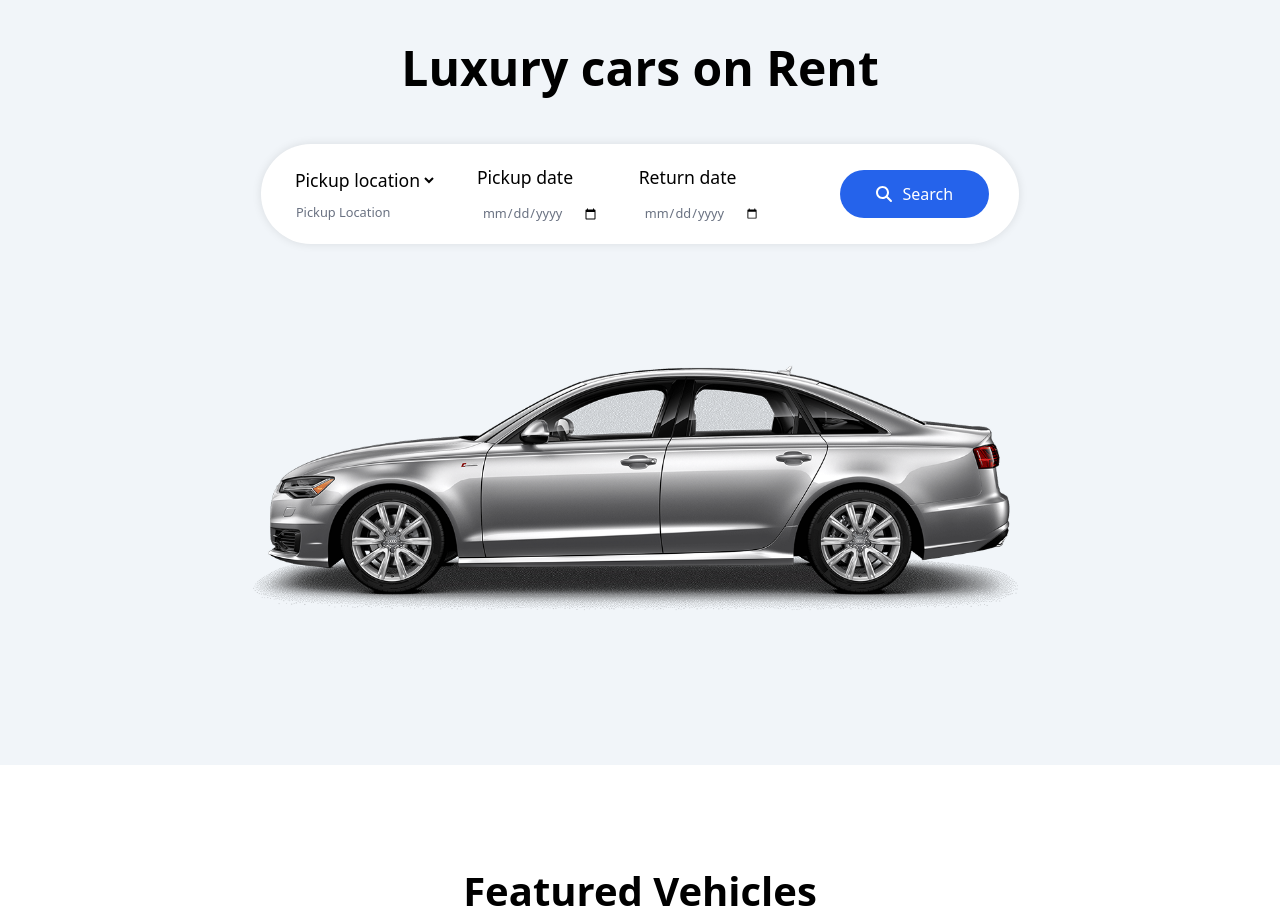
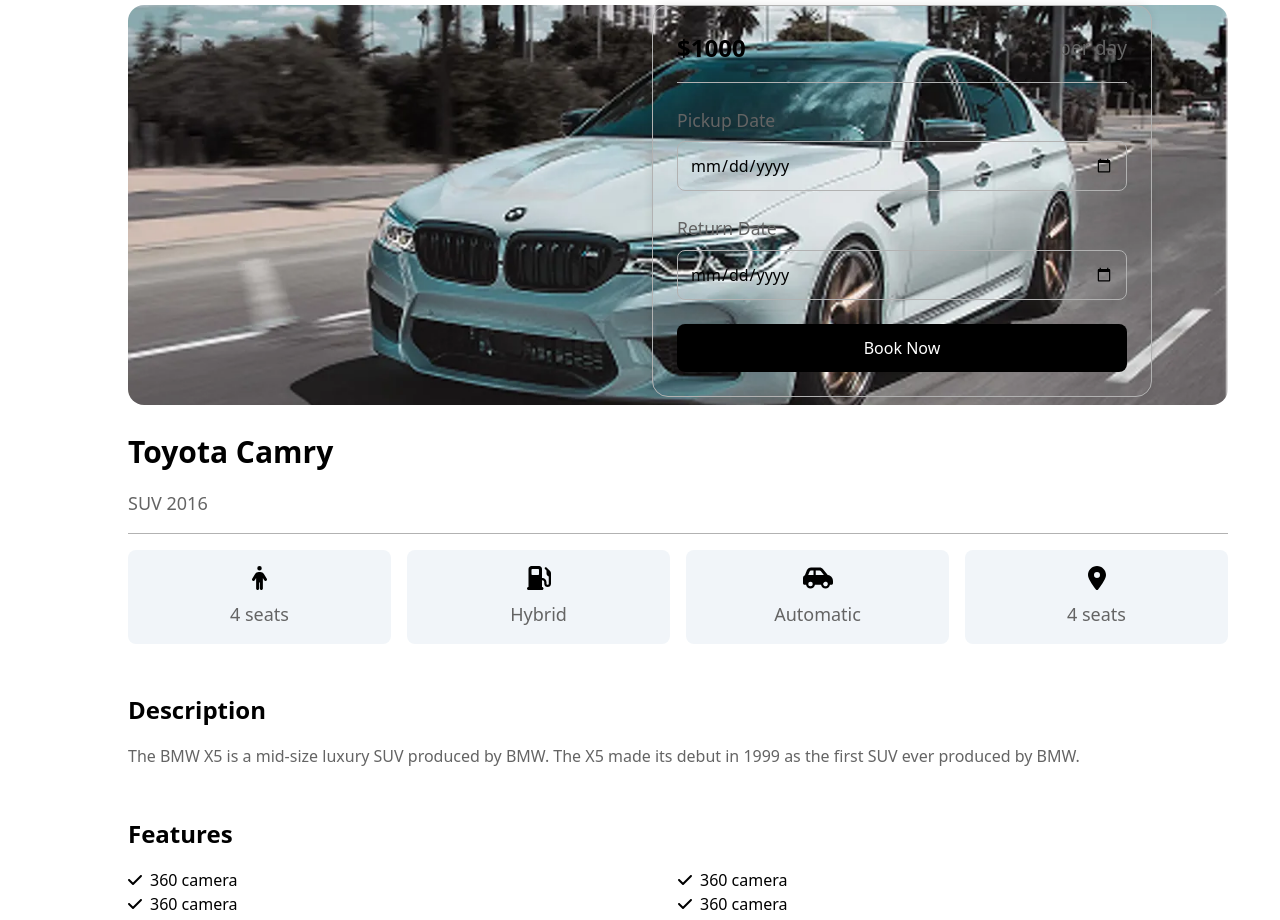
Before and after one commit to asiman2344/car-renting, a React (Vite) app in the folder carrent/: page /car-details in a window 1280 px wide. Shown: the part 440-1360 px from the top of the page. Built offline with nearby package versions, Linux system fonts and the light colour scheme.

Commit message:
routes added

```diff
--- /dev/null
+++ b/carrent/components/carDetails.css
@@ -0,0 +1,168 @@
+.car-details-head {
+    margin-top: 64px;
+    padding: 0 128px;
+}
+
+.car-details-container .car-details-link {
+    margin-bottom: 24px;
+    display: block;
+    color: #646464;
+}
+
+.car-details-container .car-details-link svg {
+    margin-right: 8px;
+}
+
+.car-details-wrapper{
+    display: flex;
+    justify-content: space-between;
+    align-items: flex-start;
+}
+
+.car-details-image{
+    width: 1100px;
+    height: 400px;
+    border-radius: 16px;
+    overflow: hidden;
+    margin-bottom: 24px;
+}
+
+.car-details-image img {
+    width: 100%;
+    height: 100%;
+    object-fit: cover;
+}
+
+.car-details-info-title{
+    border-bottom: 1px solid #b2b2b2;
+    padding-bottom: 16px;
+    margin-bottom: 16px;
+}
+
+.car-details-info h1{
+    font-size: 30px;
+    font-weight: 700;
+    margin-bottom: 16px;
+}
+
+.car-details-info p{
+    font-size: 18px;
+    font-weight: 400;
+    color: #646464;
+}
+
+.car-details-info-description-wrapper{
+    display: grid;
+    grid-template-columns: repeat(4, 1fr);
+    gap: 16px;
+}
+
+.car-details-info-description-item{
+    background-color: #f1f5f9;
+    padding: 16px;
+    border-radius: 8px;
+    text-align: center;
+}
+
+.car-details-info-description-item svg{
+    font-size: 24px;
+    color: #000;
+    margin-bottom: 8px;
+}
+
+.car-details-info-description-text{
+    margin: 48px 0;
+}
+
+.car-details-info-description-text h2{
+    font-size: 1.5rem;
+    font-weight: 700;
+    margin-bottom: 16px;
+}
+
+.car-details-info-description-text p{
+    font-size: 1rem;
+    font-weight: 400;
+    color: #646464;
+}
+
+.car-details-info-features h2{
+    font-size: 1.5rem;
+    font-weight: 700;
+    margin-bottom: 16px;
+}
+
+.car-details-info-features ul{
+    display: grid;
+    grid-template-columns: repeat(2, 1fr);
+}
+
+.car-details-info-features ul li svg{
+    margin-right: 8px;
+}
+
+.car-details-info-right{
+    padding: 24px;
+    width: 500px;
+    border: 1px solid #b2b2b2;
+    border-radius: 16px;
+    box-shadow: 0 0 10px 0 rgba(0, 0, 0, 0.1);
+    position: fixed;
+    right: 128px;
+    /* top: 128px; */
+}
+
+.car-details-price-item{
+    display: flex;
+    justify-content: space-between;
+    align-items: center;
+    margin-bottom: 24px;
+    padding-bottom: 16px;
+    border-bottom: 1px solid #b2b2b2;
+}
+
+.car-details-price-item p{
+    font-size: 1.5rem;
+    font-weight: 700;
+    color: #000;
+}
+
+.car-details-price-item span{
+    font-size: 1.2rem;
+    font-weight: 400;
+    color: #646464;
+}
+
+.car-details-date{
+    margin-bottom: 24px;
+}
+
+
+.car-details-date .car-details-date-title{
+    margin-bottom: 8px;
+}
+
+.car-details-date .car-details-date-title p{
+    font-size: 1.1rem;
+    font-weight: 500;
+    color: #646464;
+}
+
+.car-details-date input{
+    width: 100%;
+    border: 1px solid #b2b2b2;
+    padding: 12px;
+    border-radius: 8px;
+}
+
+.car-details-button{
+    margin-top: 24px;
+}
+
+.car-details-button button{
+    width: 100%;
+    padding: 12px;
+    border-radius: 8px;
+    background-color: #000;
+    color: #fff;
+}
--- /dev/null
+++ b/carrent/components/carDetails.jsx
@@ -0,0 +1,88 @@
+import React from 'react'
+import { Link } from 'react-router-dom'
+import { FontAwesomeIcon } from '@fortawesome/react-fontawesome'
+import { faArrowLeft, faPerson, faGasPump, faCarSide, faLocationDot, faCheck } from '@fortawesome/free-solid-svg-icons'
+import Car from '../assets/carImage.webp'
+import './carDetails.css'
+
+function carDetails() {
+    return (
+        <div className='car-details-head'>
+            <div className='car-details-container'>
+                <Link className='car-details-link' to="/"><FontAwesomeIcon icon={faArrowLeft} />Back to Home</Link>
+                <div className='car-details-wrapper'>
+                    <div className='car-details-content'>
+                        <div className='car-details-image'>
+                            <img src={Car} alt="car" />
+                        </div>
+                        <div className='car-details-info'>
+                            <div className='car-details-info-title'>
+                                <h1>Toyota Camry</h1>
+                                <p>SUV 2016</p>
+                            </div>
+                            <div className='car-details-info-description'>
+                                <div className='car-details-info-description-wrapper'>
+                                    <div className='car-details-info-description-item'>
+                                        <FontAwesomeIcon icon={faPerson} />
+                                        <p>4 seats</p>
+                                    </div>
+                                    <div className='car-details-info-description-item'>
+                                        <FontAwesomeIcon icon={faGasPump} />
+                                        <p>Hybrid</p>
+                                    </div>
+                                    <div className='car-details-info-description-item'>
+                                        <FontAwesomeIcon icon={faCarSide} />
+                                        <p>Automatic</p>
+                                    </div>
+                                    <div className='car-details-info-description-item'>
+                                        <FontAwesomeIcon icon={faLocationDot} />
+                                        <p>4 seats</p>
+                                    </div>
+                                </div>
+                                <div className='car-details-info-description-text'>
+                                    <h2>Description</h2>
+                                    <p>The BMW X5 is a mid-size luxury SUV produced by BMW. The X5 made its debut in 1999 as the first SUV ever produced by BMW.</p>
+                                </div>
+                                <div className='car-details-info-features'>
+                                    <h2>Features</h2>
+                                    <ul>
+                                        <li><FontAwesomeIcon icon={faCheck} />360 camera</li>
+                                        <li><FontAwesomeIcon icon={faCheck} />360 camera</li>
+                                        <li><FontAwesomeIcon icon={faCheck} />360 camera</li>
+                                        <li><FontAwesomeIcon icon={faCheck} />360 camera</li>
+                                        <li><FontAwesomeIcon icon={faCheck} />360 camera</li>
+                                    </ul>
+                                </div>
+                            </div>
+                        </div>
+                    </div>
+                    <div className='car-details-info-right'>
+                        <div className='car-details-price'>
+                            <div className='car-details-price-item'>
+                                <p>$1000</p>
+                                <span>per day</span>
+                            </div>
+                            <div className='car-details-date'>
+                                <div className='car-details-date-title'>
+                                    <p>Pickup Date</p>
+                                </div>
+                                <input type="date" />
+                            </div>
+                            <div className='car-details-date'>
+                                <div className='car-details-date-title'>
+                                    <p>Return Date</p>
+                                </div>
+                                <input type="date" />
+                            </div>
+                            <div className='car-details-button'>
+                                <button>Book Now</button>
+                            </div>
+                        </div>
+                    </div>
+                </div>
+            </div>
+        </div>
+    )
+}
+
+export default carDetails
--- a/carrent/components/card.jsx
+++ b/carrent/components/card.jsx
@@ -2,10 +2,12 @@
 import { FontAwesomeIcon } from '@fortawesome/react-fontawesome'
 import { faPerson, faGasPump, faCarSide, faLocationDot } from '@fortawesome/free-solid-svg-icons'
 import Car from '../assets/carImage.webp'
+import { useNavigate } from 'react-router-dom'
 
 function card() {
+    const navigate = useNavigate()
     return (
-        <div className="card">
+        <div onClick={() => navigate('/car-details')} className="card">
             <div className="card-image">
                 <img src={Car} alt="car" />
             </div>
--- /dev/null
+++ b/carrent/components/carsList.jsx
@@ -0,0 +1,11 @@
+import React from 'react'
+
+function carsList() {
+  return (
+    <div>
+      <h1>Cars List</h1>
+    </div>
+  )
+}
+
+export default carsList
--- a/carrent/components/header.jsx
+++ b/carrent/components/header.jsx
@@ -20,8 +20,8 @@
           <img src={Logo} alt="logo" />
         </div>
         <div className='right-side'>
-          <Link className='nav-link'>Home</Link>
-          <Link className='nav-link'>Cars</Link>
+          <Link to="/" className='nav-link'>Home</Link>
+          <Link to="/cars" className='nav-link'>Cars</Link>
           <Link className='nav-link'>My Bookings</Link>
           <div className='search-bar'><input type="text" placeholder='Search' /><FontAwesomeIcon icon={faMagnifyingGlass} /></div>
           <Link className='nav-link'>List Cars</Link>
--- /dev/null
+++ b/carrent/routes/router.jsx
@@ -0,0 +1,28 @@
+import { createBrowserRouter } from "react-router-dom";
+import CarsList from '../components/carsList'
+import App from '../src/App'
+import CarDetails from '../components/carDetails'
+import Home from '../src/Home'
+
+const router = createBrowserRouter([
+    {
+        path: "/",
+        element: <App />,
+        children: [
+            {
+                path: "/",
+                element: <Home />
+            },
+            {
+                path: "/cars",
+                element: <CarsList />
+            },
+            {
+                path: "/car-details",
+                element: <CarDetails />
+            }
+        ]
+    }
+])
+
+export default router;
--- a/carrent/src/App.jsx
+++ b/carrent/src/App.jsx
@@ -1,12 +1,8 @@
 import React, { useEffect } from 'react'
-import { BrowserRouter as Router, Routes, Route } from 'react-router-dom'
+import { Outlet } from 'react-router-dom'
 import Header from '../components/header'
-import Banner from '../components/banner'
-import CardContainer from '../components/cardContainer.jsx'
-import Banner1 from '../components/banner1.jsx'
-import Customer from '../components/customer.jsx'
-import Deals from '../components/deals.jsx'
-import Footer from '../components/footer.jsx'
+import Footer from '../components/footer'
+// import Home from './Home'
 import AOS from 'aos'
 import 'aos/dist/aos.css'
 import './App.css'
@@ -21,17 +17,11 @@
   }, [])
 
   return (
-    <Router>
-      <div className="App">
-        <Header />
-        <Banner />
-        <CardContainer />
-        <Banner1 />
-        <Customer />
-        <Deals />
-        <Footer />
-      </div>
-    </Router>
+    <div className="App">
+      <Header />
+      <Outlet />
+      <Footer />
+    </div>
   )
 }
 
--- /dev/null
+++ b/carrent/src/Home.jsx
@@ -0,0 +1,20 @@
+import React from 'react'
+import Banner from '../components/banner'
+import CardContainer from '../components/cardContainer'
+import Banner1 from '../components/banner1'
+import Customer from '../components/customer'
+import Deals from '../components/deals'
+
+function Home() {
+  return (
+    <>
+      <Banner />
+      <CardContainer />
+      <Banner1 />
+      <Customer />
+      <Deals />
+    </>
+  )
+}
+
+export default Home
--- a/carrent/src/main.jsx
+++ b/carrent/src/main.jsx
@@ -1,10 +1,10 @@
 import { StrictMode } from 'react'
 import { createRoot } from 'react-dom/client'
+import { RouterProvider } from 'react-router-dom'
+import router from '../routes/router.jsx'
 import App from './App.jsx'
 import './main.css'
 
 createRoot(document.getElementById('root')).render(
-  <StrictMode>
-    <App />
-  </StrictMode>,
+    <RouterProvider router={router} />
 )
```
